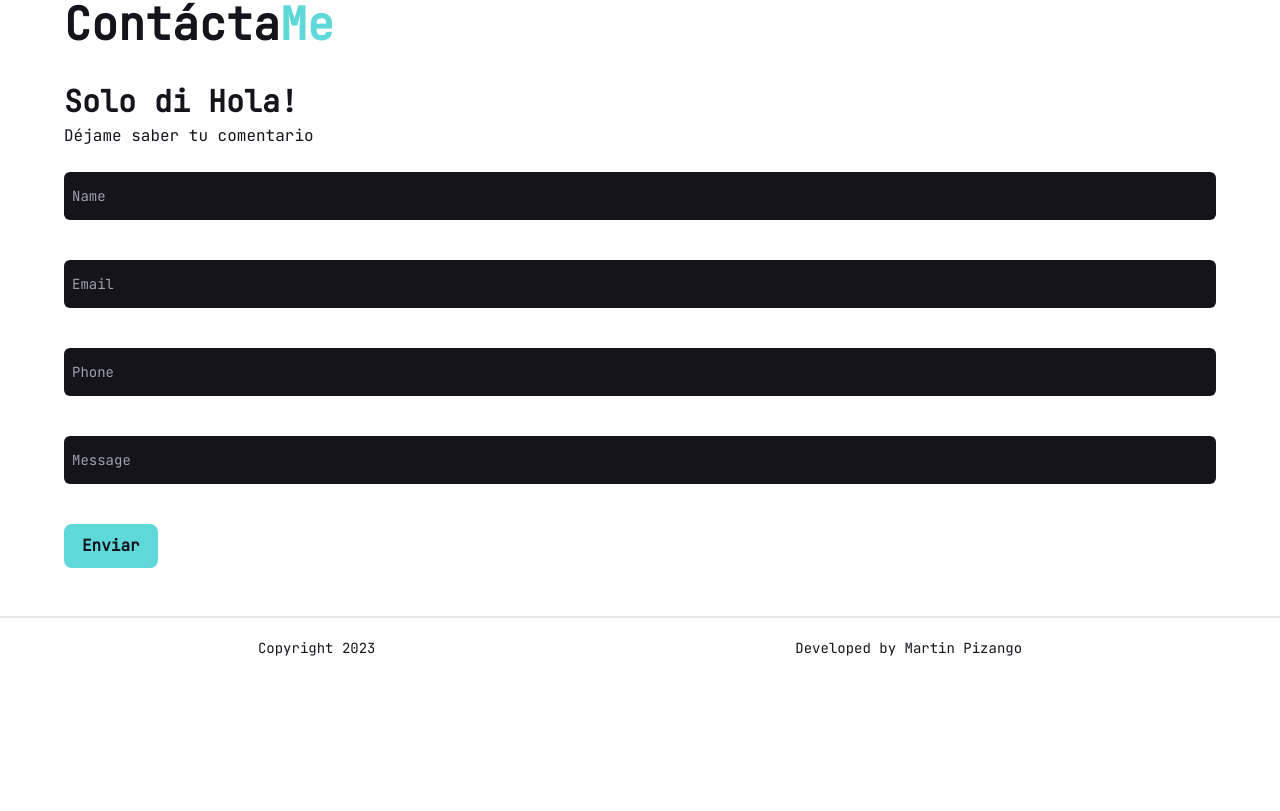
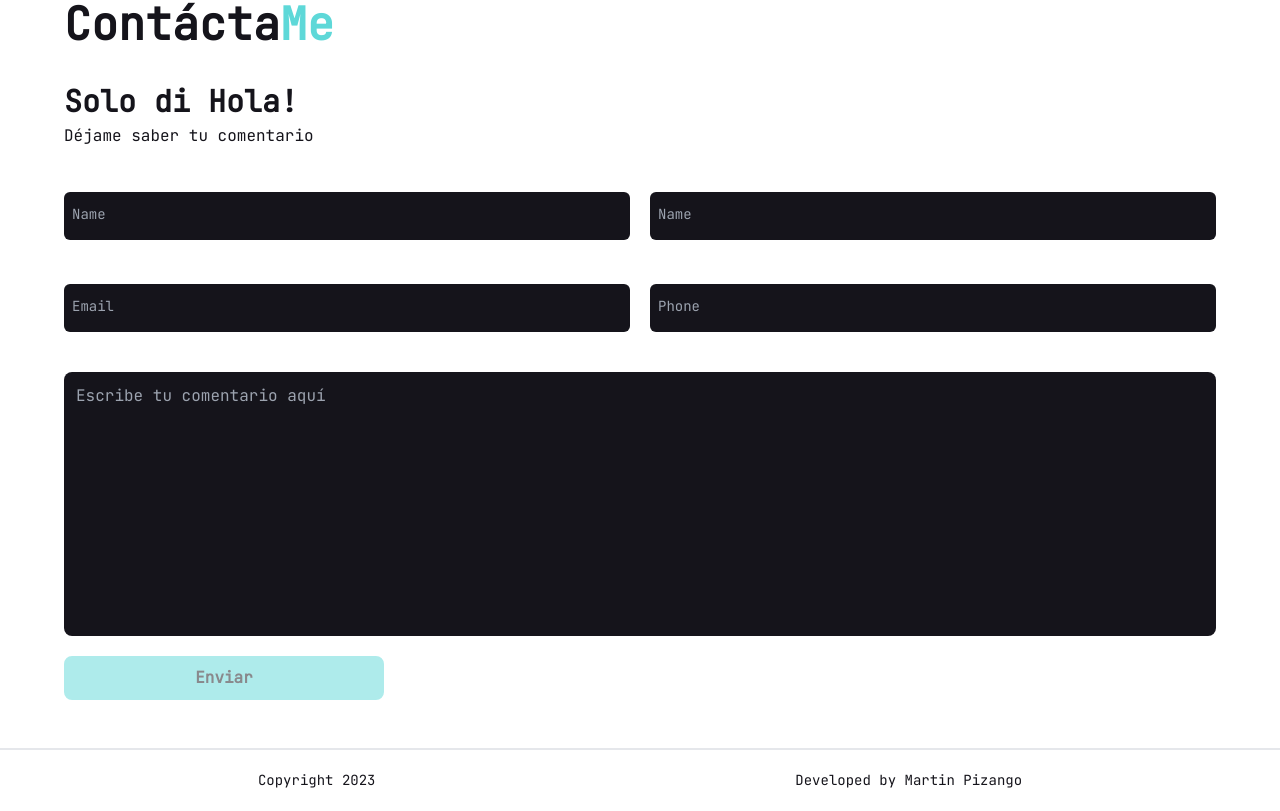
Before and after one commit to eMartin94/portafolio-react, a React (Vite) app: page / in a window 1280 px wide. Shown: the part 4707-5518 px from the top of the page. Before the commit the page ends 5386 px from the top, so only its background shows below. Built offline with nearby package versions, Linux system fonts and the light colour scheme.

Commit message:
Finalizando validación del formulario Contacto

```diff
--- a/src/components/Contact.jsx
+++ b/src/components/Contact.jsx
@@ -1,9 +1,9 @@
-import React, { useRef, useState } from 'react';
+import React, { useEffect, useRef, useState } from 'react';
 import emailjs from '@emailjs/browser';
 import { motion } from 'framer-motion';
 import { SectionWrapper } from '../hoc';
 import { styles } from '../styles';
-import { fadeIn, slideIn, textVariant } from '../utils/variants';
+import { fadeIn, textVariant } from '../utils/variants';
 import InputWithLabel from './InputWithLabel';
 
 const Contact = ({ isDarkMode }) => {
@@ -16,6 +16,22 @@ const Contact = ({ isDarkMode }) => {
     message: '',
   });
 
+  const [isValid, setIsValid] = useState(false);
+  useEffect(() => {
+    validate();
+  }, [formData]);
+
+  const validate = () => {
+    const isValidName = formData.name.length > 3;
+    const isValidLastName = formData.lastname.length > 3;
+    const isValidEmail = formData.email.match(
+      /^\w+([.-]?\w+)*@\w+([.-]?\w+)*(\.\w{2,3})+$/
+    );
+    const isValidPhone = formData.phone.match(/^(\+?\d{1,3}[- ]?)?\d{9}$/);
+    // return isValidEmail && isValidPhone;
+    setIsValid(isValidEmail && isValidPhone && isValidName && isValidLastName);
+  };
+
   const [loading, setLoading] = useState(false);
   const handleChange = (e) => {
     const { name, value } = e.target;
@@ -27,6 +43,9 @@ const Contact = ({ isDarkMode }) => {
 
   const handleSubmit = (e) => {
     e.preventDefault();
+
+    // if (validate()) {
+    if (isValid) {
       setLoading(true);
 
       const templateParams = {
@@ -64,6 +83,7 @@ const Contact = ({ isDarkMode }) => {
             console.log('Error sending email:', error);
           }
         );
+    }
   };
 
   return (
@@ -91,11 +111,16 @@ const Contact = ({ isDarkMode }) => {
           >
             Solo di Hola!
           </h3>
-          <p className={`${isDarkMode ? 'text-white' : 'text-tertiary'} mb-5`}>
+          <p className={`${isDarkMode ? 'text-white' : 'text-tertiary'} mb-10`}>
             Déjame saber tu comentario
           </p>
 
-          <form ref={formRef} onSubmit={handleSubmit}>
+          <form
+            ref={formRef}
+            onSubmit={handleSubmit}
+            className='flex flex-col w-full'
+          >
+            <div className='grid grid-cols-1 md:grid-cols-2 w-full gap-5'>
               <InputWithLabel
                 isDarkMode={isDarkMode}
                 label='Name'
@@ -103,7 +128,19 @@ const Contact = ({ isDarkMode }) => {
                 name='name'
                 value={formData.name}
                 onChange={handleChange}
+                requerid
               />
+              <InputWithLabel
+                isDarkMode={isDarkMode}
+                label='Name'
+                type='text'
+                name='lastname'
+                value={formData.lastname}
+                onChange={handleChange}
+                requerid
+              />
+            </div>
+            <div className='grid grid-cols-1 md:grid-cols-2 w-full gap-5'>
               <InputWithLabel
                 isDarkMode={isDarkMode}
                 label='Email'
@@ -111,6 +148,7 @@ const Contact = ({ isDarkMode }) => {
                 name='email'
                 value={formData.email}
                 onChange={handleChange}
+                validateValue={() => {}}
               />
               <InputWithLabel
                 isDarkMode={isDarkMode}
@@ -119,16 +157,28 @@ const Contact = ({ isDarkMode }) => {
                 name='phone'
                 value={formData.phone}
                 onChange={handleChange}
+                validateValue={() => {}}
               />
-            <InputWithLabel
-              isDarkMode={isDarkMode}
+            </div>
+            <textarea
               label='Message'
               type='text'
+              rows={10}
               name='message'
               value={formData.message}
               onChange={handleChange}
+              className={`w-full rounded-lg resize-none outline-none px-3 py-3 ${
+                isDarkMode
+                  ? 'bg-gray-100 text-tertiary'
+                  : 'bg-tertiary text-white'
+              }`}
+              placeholder='Escribe tu comentario aquí'
             />
-            <button type='submit' className={`${styles.btn} max-w-xs mt-5 disabled:opacity-50`} >
+            <button
+              type='submit'
+              className={`${styles.btn} max-w-xs mt-5 disabled:opacity-50`}
+              disabled={!isValid}
+            >
               {loading ? 'Enviando...' : 'Enviar'}
             </button>
           </form>
--- a/src/components/InputWithLabel.jsx
+++ b/src/components/InputWithLabel.jsx
@@ -1,7 +1,13 @@
 import React, { useState } from 'react';
 import classNames from 'classnames';
 
-function InputWithLabel({ isDarkMode ,label, type = 'text',  ...rest }) {
+function InputWithLabel({
+  isDarkMode,
+  label,
+  type = 'text',
+  validate,
+  ...rest
+}) {
   const [isFocused, setIsFocused] = useState(false);
   const [value, setValue] = useState('');
   const [isValid, setIsValid] = useState(true);
@@ -10,14 +16,16 @@ function InputWithLabel({ isDarkMode ,label, type = 'text',  ...rest }) {
   const handleBlur = () => {
     setIsFocused(false);
     validateValue();
-  }
+  };
   const handleChange = (e) => setValue(e.target.value);
 
   const labelClasses = classNames(
     'absolute left-2 transition-all duration-300',
     {
-      'top-1/2 -translate-y-1/2 text-gray-400 text-sm': !isFocused && !value && !rest.value,
-      '-top-6 text-gray-600 text-tertiary font-bold': (isFocused || value || rest.value) && label,
+      'top-1/2 -translate-y-1/2 text-gray-400 text-sm':
+        !isFocused && !value && !rest.value,
+      '-top-6 text-gray-600 text-tertiary font-bold':
+        (isFocused || value || rest.value) && label,
     },
     {
       'text-gray-400': !isFocused && !value && !isDarkMode,
@@ -29,7 +37,9 @@ function InputWithLabel({ isDarkMode ,label, type = 'text',  ...rest }) {
   );
   const validateValue = () => {
     if (type === 'email') {
-      const isValidEmail = rest.value.match(/^\w+([.-]?\w+)*@\w+([.-]?\w+)*(\.\w{2,3})+$/);
+      const isValidEmail = rest.value.match(
+        /^\w+([.-]?\w+)*@\w+([.-]?\w+)*(\.\w{2,3})+$/
+      );
       setIsValid(isValidEmail);
     } else if (type === 'tel') {
       const isValidPhone = rest.value.match(/^(\+?\d{1,3}[- ]?)?\d{9}$/);
@@ -37,21 +47,19 @@ function InputWithLabel({ isDarkMode ,label, type = 'text',  ...rest }) {
     } else {
       setIsValid(true);
     }
-  }
+  };
 
   return (
     <div className='relative mb-10'>
       <label className={labelClasses}>{label}</label>
       <input
-        className={`block w-full px-3 py-3 mt-1 rounded-md ${isDarkMode ? 'bg-gray-100 text-tertiary' : 'bg-tertiary text-white'} border-transparent focus:bg-opacity-90  focus:ring-0 outline-none`}
+        className={`block w-full px-3 py-3 mt-1 rounded-md ${
+          isDarkMode ? 'bg-gray-100 text-tertiary' : 'bg-tertiary text-white'
+        } border-transparent focus:bg-opacity-90  focus:ring-0 outline-none`}
         type={type}
         onFocus={handleFocus}
         onBlur={handleBlur}
         onChange={handleChange}
-        // onChange={(e) => {
-        //   handleChange(e);
-        //   rest.onChange && rest.onChange(rest.name, e.target.value, isValid);
-        // }}
         {...rest}
       />
       {!isValid && !isFocused && (
```
Lines whose indentation alone changed are shown as unchanged.
